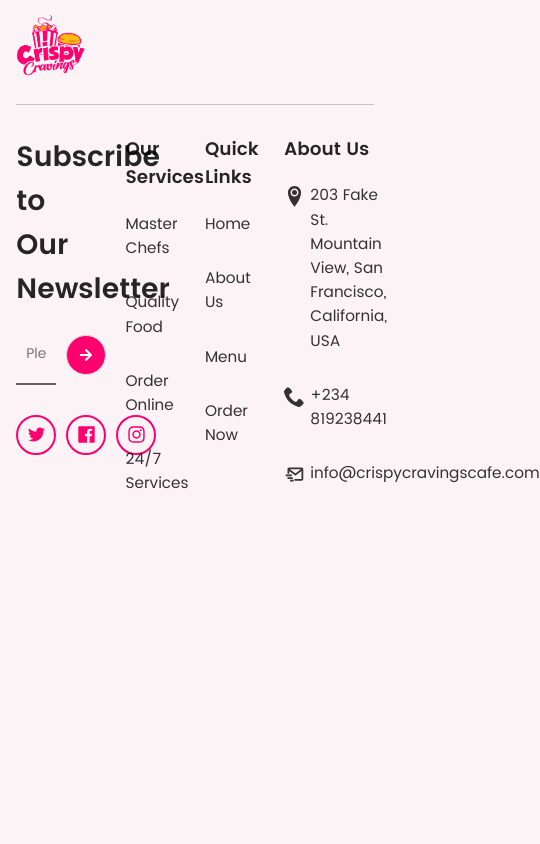
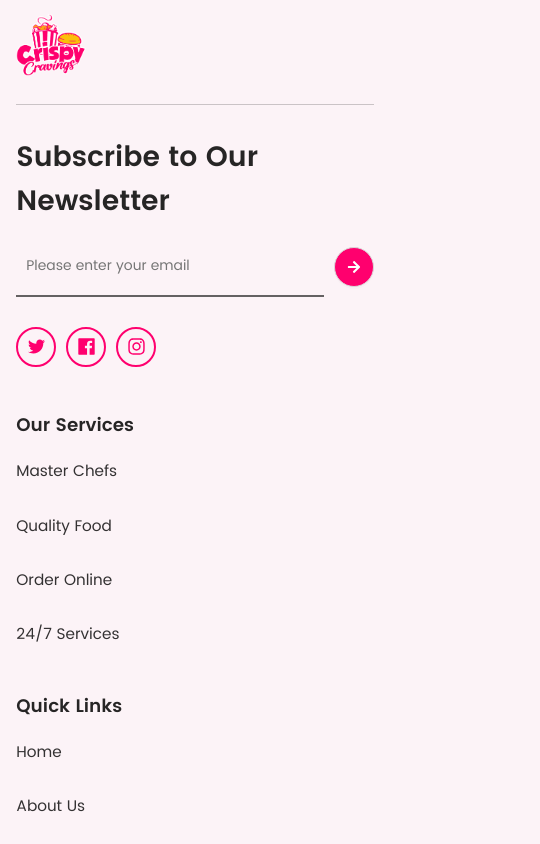
Before and after one commit to dasimems/crispy-cravings, a React (Create React App) app: page / in a window 390 px wide. Shown: the part 7960-8804 px from the top of the page, 540 px wide, since content can reach past the window. Before the commit the page ends 8471 px from the top, so only its background shows below. Built offline with nearby package versions, Linux system fonts and the light colour scheme; no server answers.

Commit message:
feat: added the responsiveness of the footer section

```diff
--- a/src/asset/styles/index.css
+++ b/src/asset/styles/index.css
@@ -508,6 +508,9 @@ body footer .footer-container .footer-logo-content .footer-logo {
 body footer .footer-container .footer-content {
   margin-top: 30px;
 }
+body footer .footer-container .footer-details {
+  margin-bottom: 30px;
+}
 body footer .footer-container .footer-contact h1 {
   font-family: poppins-semibold;
 }
--- a/src/asset/styles/index.scss
+++ b/src/asset/styles/index.scss
@@ -570,6 +570,10 @@ body{
                 margin-top: 30px;
             }
 
+            .footer-details{
+                margin-bottom: 30px;
+            }
+
             .footer-contact{
 
                 h1{
--- a/src/components/Footer.jsx
+++ b/src/components/Footer.jsx
@@ -31,7 +31,7 @@ function Footer(props) {
 
             <Row justify="space-between" className="footer-content">
 
-              <Col span={6} className="footer-contact">
+              <Col span={6} lg={{span: 6}} md={{span: 10}} xs={{span: 24}} className="footer-contact footer-details">
 
                 <h1>Subscribe to Our Newsletter</h1>
 
@@ -60,7 +60,7 @@ function Footer(props) {
 
               </Col>
 
-              <Col span={4} className="footer-service">
+              <Col span={4} lg={{span: 4}} md={{span: 10}} xs={{span: 24}} className="footer-service footer-details">
 
                   <h2 className="footer-title">Our Services</h2>
 
@@ -85,7 +85,7 @@ function Footer(props) {
 
               </Col>
 
-              <Col span={4} className="footer-links">
+              <Col span={4} lg={{span: 4}} md={{span: 10}} xs={{span: 24}} className="footer-links footer-details">
 
                   <h2 className="footer-title">Quick Links</h2>
 
@@ -112,7 +112,7 @@ function Footer(props) {
 
               </Col>
 
-              <Col span={6} className="footer-about">
+              <Col span={6} lg={{span: 6}} md={{span: 10}} xs={{span: 24}} className="footer-about footer-details">
 
                   <h2 className="footer-title">About Us</h2>
 
```
Also changed, not shown: 1 other file (tests, documents, lock files or other folders).
